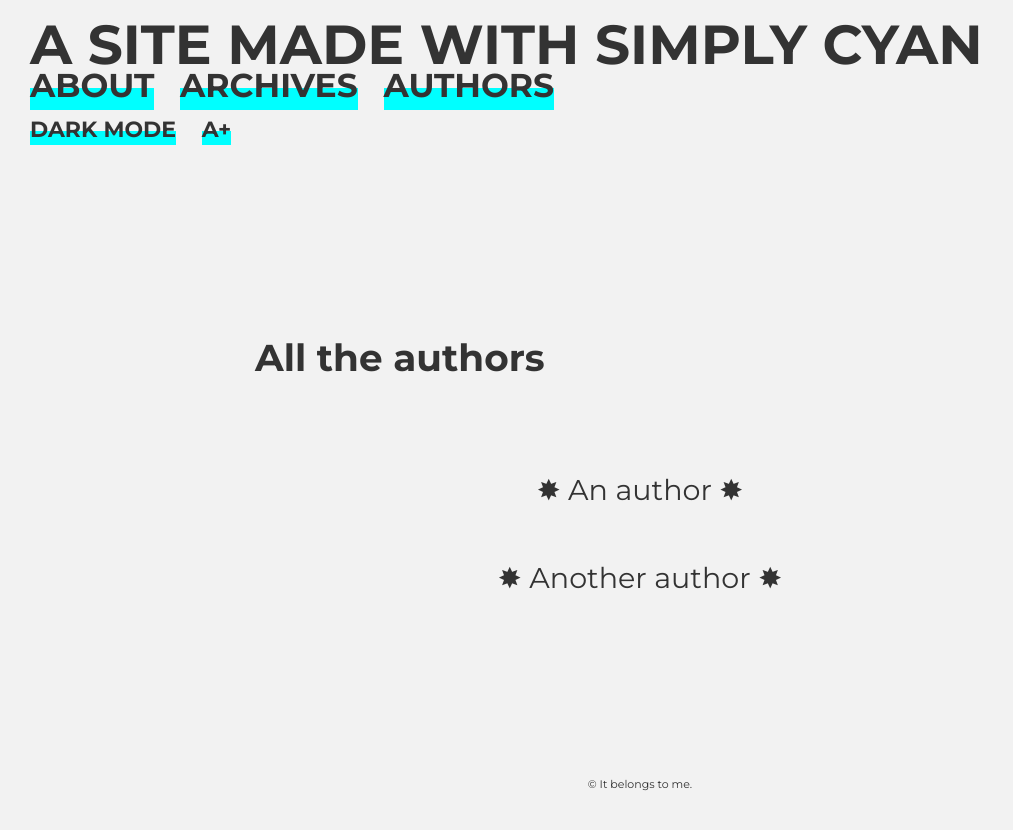
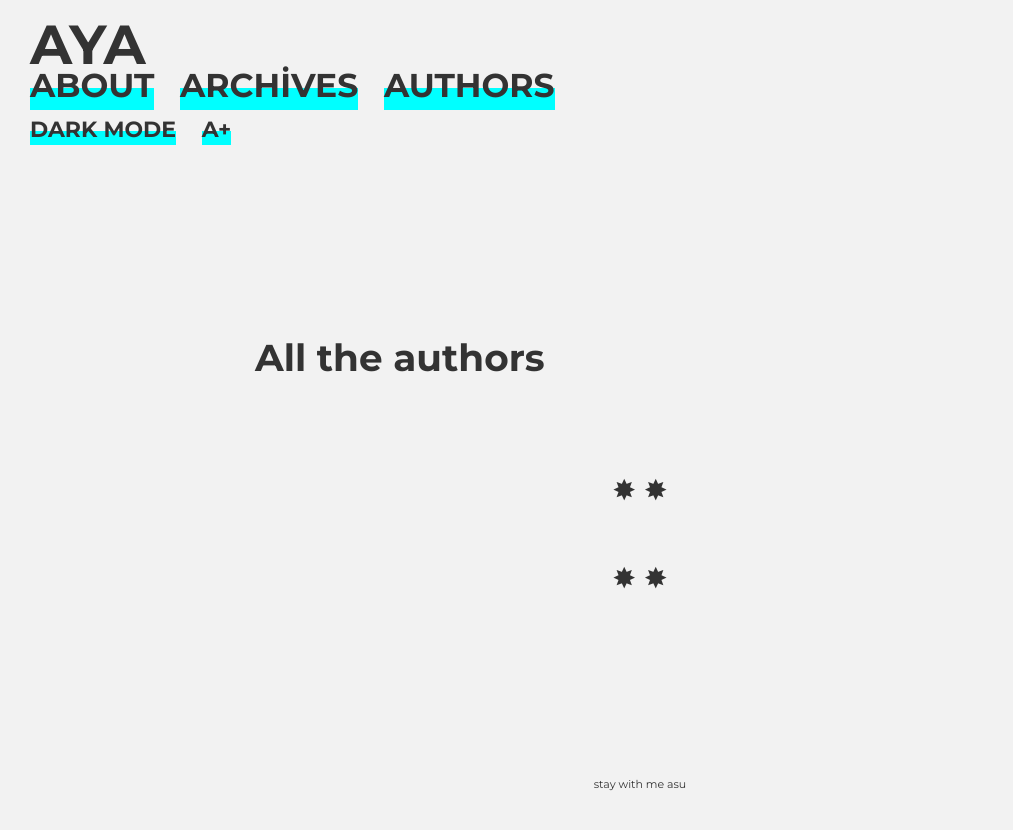
Before and after one commit to yyzeka/aya, a Jekyll site: the page built from categories.md, in a window 1280 px wide. Shown: the top 830 px of the page, without its empty margins (0-1013 px from the left). Built offline with Jekyll 4.4.1, drawn with Linux system fonts in a browser that asks for light colours; part of the change alters nothing that is shown.

Commit message:
Update _config.yml
tokyo 2.5

```diff
--- a/_config.yml
+++ b/_config.yml
@@ -1,72 +1,20 @@
-# Welcome to Jekyll and thank you for using Simply-cyan !
-#
-# This config file allow you to set up the different parameters of your site.
-# For technical reasons, this file is *NOT* reloaded automatically when you use
-# 'bundle exec jekyll serve'. If you change this file, please restart the server process.
-#
-# Here are the contents of this file:
-# 1. Site settings
-# 2. Site display settings
-# 3. Ignored files while building
-# 4. Plugins
-# 5. Collections
-# 6. Jekyll settings
+title: "Aya"
+lang: tr-TR
+encoding: utf-8
+description: "fly me to the moon aya"
+copyright: "stay with me asu"
 
-# 1. SITE SETTINGS
-# This is where you can personnalize the different parameters of your website, such as its title, its description etc.
-# You'll be able to call these different parameters via {{ site.yourparam }} (e.g. {{ site.title }} to retrieve the title of you site on any of your page).
-# You can add to this list any new parameter you wish, and access it anywhere in the templates.
+url: "https://yyzeka.github.io"
+baseurl: "/aya"
 
-title: "A site made with Simply Cyan" # The site title
-lang: en-GB # The site language
-encoding: utf-8
-description: "An amazing website" # The description of the site
-copyright: "© It belongs to me." # The mentions that appear in the site's footer
-url: "" # The base hostname for you site, e.g. http://mysite.com
-baseurl: "/simply-cyan-theme" # The subpath of your site, e.g. /blog
-repo:
-email: youremail@something.com # The owner's email
-# google_analytics: ""
-# google_analytics_anonymize_ip: ""
+email: "miyawkity@gmail.com"
 
-# 2. SITE AVALAIBLE FUNCTIONS
-darkmode: true # Allows the switch between dark and light mode
-typosize: true # Allows to change the size of the font
-home-posts-limit: 10 # Change the limit of posts displayed on the home page
+darkmode: true
+typosize: true
+home-posts-limit: 5
 
-# 3. IGNORED FILES WHILE building
-# These files are essential to the building of your website, but you don't want them to be built with the others
-exclude:
-  - README.md
-  - CNAME
-  - Gemfile
-  - Gemfile.lock
-  - simply-cyan.gemspec
-  - .jekyll-cache
-  - LICENSE.txt
-  - CODE_OF_CONDUCT.md
-
-# 4. Plugins
 plugins:
   - jekyll-feed
   - jekyll-remote-theme
 
 remote_theme: PQuod/simply-cyan-theme
-
-# 5. Collections
-# Authors's list
-collections:
-  categories:
-    output: true
-    permalink: /:collection/:name/
-
-defaults:
-  - scope:
-      path: ""
-      type: category
-    values:
-      layout: "categories"
-
-# 6. Jekyll settings
-permalink: pretty # Permalink will be /YYY/MM/DD/page-name/
-timezone: Europe/London
```
